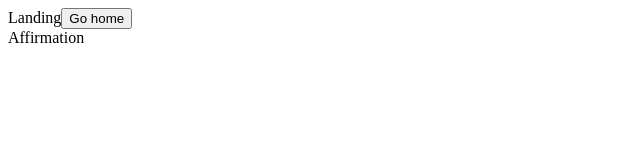
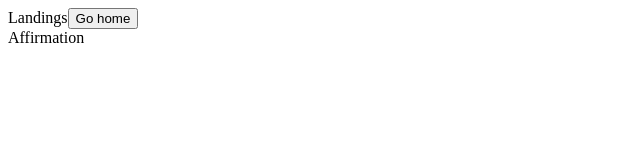
Before and after one commit to Gratitouille/Gratitouille, a React app: page / in a window 1280 px wide. Shown: the top 160 px of the page, without its empty margins (0-640 px from the left). Built offline with nearby package versions, Linux system fonts and the light colour scheme.

Commit message:
components work

```diff
--- a/back-end/server.js
+++ b/back-end/server.js
@@ -2,12 +2,10 @@ const express = require('express');
 const path = require('path');
 const cors = require("cors");
 const mongoose = require('mongoose');
-const cookieParser = requirerequire('cookie-parser');
+const cookieParser = require('cookie-parser');
 var GoogleStrategy = require('passport-google-oauth20').Strategy;
 const app = express();
 require('dotenv').config();
-
-const app = express();
 
 const PORT = 5555;
 const URI = process.env.MY_URI;
--- a/client/components/Landing.jsx
+++ b/client/components/Landing.jsx
@@ -11,7 +11,7 @@ const Landing = () => {
     }
     return (
     <div>
-        Landing
+        Landings
         <button type="button" onClick={handleClick}>
             Go home
         </button>
--- a/package.json
+++ b/package.json
@@ -24,6 +24,7 @@
     "@emotion/react": "^11.11.1",
     "@emotion/styled": "^11.11.0",
     "@mui/x-date-pickers": "^6.18.2",
+    "concurrently": "^8.2.2",
     "cookie-parser": "^1.4.6",
     "dayjs": "^1.11.10",
     "dotenv": "^16.3.1",
```
Also changed, not shown: 1 other file (tests, documents, lock files or other folders).
